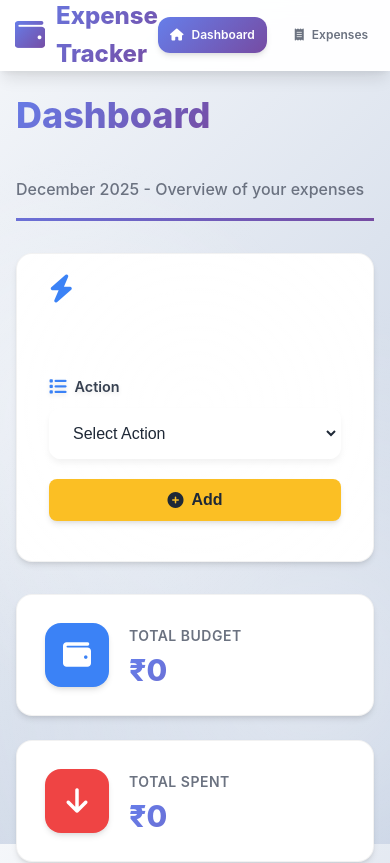
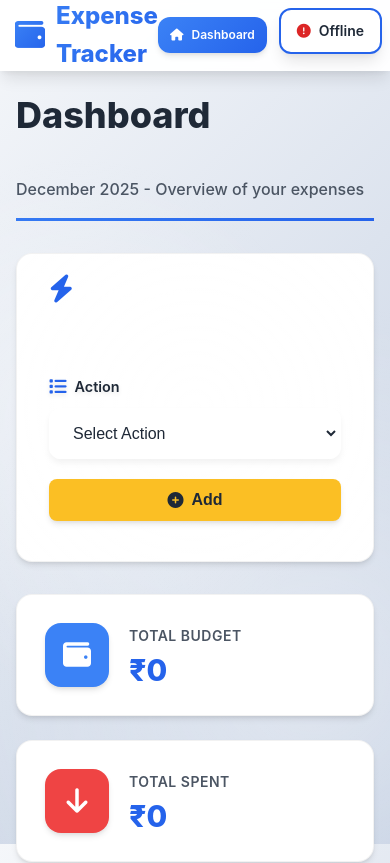
Before and after one commit to Yogeshw007/expense-tracker, a website: page frontend/index.html in a window 390 px wide. Shown: the top 863 px of the page. Drawn offline with Linux system fonts and the light colour scheme; no server answers.

Commit message:
🎨 Fix font colors & add server status to all pages: Better color scheme, fixed server indicator on all pages

```diff
--- a/frontend/css/style.css
+++ b/frontend/css/style.css
@@ -5,14 +5,17 @@
 }
 
 :root {
-    --primary: #3B82F6;
-    --primary-dark: #2563EB;
-    --primary-light: #60A5FA;
-    --success: #10B981;
-    --warning: #F59E0B;
-    --danger: #EF4444;
-    --purple: #8B5CF6;
-    --gradient-primary: linear-gradient(135deg, #667eea 0%, #764ba2 100%);
+    --primary: #2563EB;
+    --primary-dark: #1E40AF;
+    --primary-light: #3B82F6;
+    --success: #059669;
+    --warning: #D97706;
+    --danger: #DC2626;
+    --purple: #7C3AED;
+    --text-primary: #1F2937;
+    --text-secondary: #4B5563;
+    --text-muted: #6B7280;
+    --gradient-primary: linear-gradient(135deg, #3B82F6 0%, #2563EB 100%);
     --gradient-success: linear-gradient(135deg, #10B981 0%, #059669 100%);
     --gradient-warning: linear-gradient(135deg, #F59E0B 0%, #D97706 100%);
     --gradient-danger: linear-gradient(135deg, #EF4444 0%, #DC2626 100%);
@@ -28,7 +31,7 @@ body {
     font-family: -apple-system, BlinkMacSystemFont, 'Segoe UI', Roboto, 'Helvetica Neue', Arial, sans-serif;
     background: linear-gradient(135deg, #f5f7fa 0%, #c3cfe2 100%);
     background-attachment: fixed;
-    color: #111827;
+    color: var(--text-primary);
     line-height: 1.6;
     min-height: 100vh;
 }
@@ -201,10 +204,7 @@ body::before {
 .page-header h1 {
     font-size: 2.25rem;
     font-weight: 800;
-    background: var(--gradient-primary);
-    -webkit-background-clip: text;
-    -webkit-text-fill-color: transparent;
-    background-clip: text;
+    color: var(--text-primary);
     margin-bottom: 0.5rem;
     display: flex;
     align-items: center;
@@ -213,14 +213,11 @@ body::before {
 
 .page-header h1 i {
     font-size: 2rem;
-    background: var(--gradient-primary);
-    -webkit-background-clip: text;
-    -webkit-text-fill-color: transparent;
-    background-clip: text;
+    color: var(--primary);
 }
 
 .subtitle {
-    color: #6b7280;
+    color: var(--text-secondary);
     font-size: 1rem;
     margin-top: 0.5rem;
     font-weight: 500;
@@ -465,7 +462,7 @@ body::before {
 
 .stat-label {
     font-size: 0.875rem;
-    color: #6b7280;
+    color: var(--text-secondary);
     margin-bottom: 0.5rem;
     font-weight: 600;
     text-transform: uppercase;
@@ -475,12 +472,8 @@ body::before {
 .stat-value {
     font-size: 1.875rem;
     font-weight: 800;
-    color: #111827;
+    color: var(--primary);
     line-height: 1;
-    background: var(--gradient-primary);
-    -webkit-background-clip: text;
-    -webkit-text-fill-color: transparent;
-    background-clip: text;
 }
 
 /* Card */
@@ -508,7 +501,7 @@ body::before {
 .card-header h2 {
     font-size: 1.25rem;
     font-weight: 700;
-    color: #111827;
+    color: var(--text-primary);
     display: flex;
     align-items: center;
     gap: 0.75rem;
@@ -744,7 +737,7 @@ body::before {
     display: block;
     font-size: 0.9rem;
     font-weight: 600;
-    color: #374151;
+    color: var(--text-primary);
     margin-bottom: 0.625rem;
     display: flex;
     align-items: center;
@@ -824,11 +817,11 @@ th {
     text-align: left;
     font-size: 0.8rem;
     font-weight: 700;
-    color: #374151;
+    color: var(--text-primary);
     text-transform: uppercase;
     letter-spacing: 0.05em;
     border-bottom: 3px solid var(--primary);
-    background: linear-gradient(to right, rgba(102, 126, 234, 0.08), rgba(118, 75, 162, 0.08));
+    background: linear-gradient(to right, rgba(59, 130, 246, 0.08), rgba(37, 99, 235, 0.08));
 }
 
 th:first-child {
@@ -1124,10 +1117,7 @@ tbody tr:last-child td:last-child {
 .total-amount {
     font-size: 1.5rem;
     font-weight: 800;
-    background: var(--gradient-primary);
-    -webkit-background-clip: text;
-    -webkit-text-fill-color: transparent;
-    background-clip: text;
+    color: var(--primary);
     margin-top: 1rem;
     padding: 1rem;
     text-align: center;
@@ -1584,36 +1574,51 @@ tbody tr:nth-child(10) { animation-delay: 0.5s; }
 /* Server Status Indicator */
 .server-status {
     position: fixed;
-    top: 5.5rem;
-    right: 2rem;
-    background: var(--gradient-primary);
-    color: white;
-    padding: 1.25rem 1.75rem;
-    border-radius: 16px;
+    top: 1rem;
+    right: 1rem;
+    background: white;
+    color: var(--text-primary);
+    padding: 0.75rem 1.25rem;
+    border-radius: 12px;
+    box-shadow: var(--shadow-lg);
+    z-index: 1001;
+    backdrop-filter: blur(10px);
+    border: 2px solid var(--primary);
+    transition: var(--transition);
+    display: flex;
+    align-items: center;
+    gap: 0.75rem;
+}
+
+.server-status:hover {
+    transform: translateY(-2px);
     box-shadow: var(--shadow-xl);
-    z-index: 1000;
-    animation: slideInRight 0.4s cubic-bezier(0.4, 0, 0.2, 1);
-    backdrop-filter: blur(10px);
-    border: 2px solid rgba(255, 255, 255, 0.2);
-    transition: var(--transition);
-}
-
-.server-status:hover {
-    transform: translateY(-4px);
-    box-shadow: 0 15px 35px rgba(59, 130, 246, 0.5);
 }
 
 .status-content {
     display: flex;
     align-items: center;
-    gap: 1rem;
+    gap: 0.5rem;
+    font-size: 0.875rem;
+    font-weight: 600;
+}
+
+.status-content i {
     font-size: 1rem;
-    font-weight: 700;
-}
-
-.status-content i {
-    font-size: 1.25rem;
+}
+
+.server-status.online .status-content i {
+    color: var(--success);
     animation: pulse 2s ease-in-out infinite;
+}
+
+.server-status.offline .status-content i {
+    color: var(--danger);
+}
+
+.server-status.waking .status-content i {
+    color: var(--warning);
+    animation: spin 1s linear infinite;
 }
 
 @keyframes slideInRight {
@@ -1648,10 +1653,18 @@ tbody tr:nth-child(10) { animation-delay: 0.5s; }
     }
 
     .server-status {
-        top: 4.5rem;
-        right: 1rem;
-        left: 1rem;
-        padding: 0.875rem 1.25rem;
+        top: 0.5rem;
+        right: 0.5rem;
+        padding: 0.625rem 1rem;
+        font-size: 0.75rem;
+    }
+
+    .status-content {
+        font-size: 0.75rem;
+    }
+
+    .status-content i {
+        font-size: 0.875rem;
     }
 
     .status-content {
--- a/frontend/index.html
+++ b/frontend/index.html
@@ -158,10 +158,10 @@
     </button>
 
     <!-- Server Status Indicator -->
-    <div id="serverStatus" class="server-status" style="display: none;">
+    <div id="serverStatus" class="server-status">
         <div class="status-content">
-            <i class="fas fa-circle-notch fa-spin"></i>
-            <span id="statusText">Waking up server...</span>
+            <i class="fas fa-server"></i>
+            <span id="statusText">Server</span>
         </div>
     </div>
 
--- a/frontend/js/utils.js
+++ b/frontend/js/utils.js
@@ -90,3 +90,63 @@ async function apiCall(url, options = {}) {
         throw error;
     }
 }
+
+// Update server status indicator
+function updateServerStatus(status, message) {
+    const serverStatus = document.getElementById('serverStatus');
+    const statusText = document.getElementById('statusText');
+    const statusIcon = serverStatus.querySelector('i');
+
+    if (!serverStatus) return;
+
+    // Remove all status classes
+    serverStatus.classList.remove('online', 'offline', 'waking');
+
+    // Update based on status
+    switch(status) {
+        case 'online':
+            serverStatus.classList.add('online');
+            statusIcon.className = 'fas fa-check-circle';
+            statusText.textContent = message || 'Online';
+            break;
+        case 'offline':
+            serverStatus.classList.add('offline');
+            statusIcon.className = 'fas fa-exclamation-circle';
+            statusText.textContent = message || 'Offline';
+            break;
+        case 'waking':
+            serverStatus.classList.add('waking');
+            statusIcon.className = 'fas fa-circle-notch fa-spin';
+            statusText.textContent = message || 'Waking...';
+            break;
+        default:
+            statusIcon.className = 'fas fa-server';
+            statusText.textContent = 'Server';
+    }
+}
+
+// Check server status on page load
+async function checkServerStatus() {
+    try {
+        updateServerStatus('waking', 'Checking...');
+        const response = await fetch(`${API_BASE_URL}/api/categories`, {
+            method: 'GET',
+            headers: { 'Content-Type': 'application/json' }
+        });
+
+        if (response.ok) {
+            updateServerStatus('online', 'Online');
+        } else {
+            updateServerStatus('offline', 'Offline');
+        }
+    } catch (error) {
+        updateServerStatus('offline', 'Offline');
+    }
+}
+
+// Initialize server status check on page load
+if (document.readyState === 'loading') {
+    document.addEventListener('DOMContentLoaded', checkServerStatus);
+} else {
+    checkServerStatus();
+}
```
Also changed, not shown: frontend/analytics.html (+8 -0 lines), frontend/categories.html (+8 -0 lines), frontend/expenses.html (+8 -0 lines).
